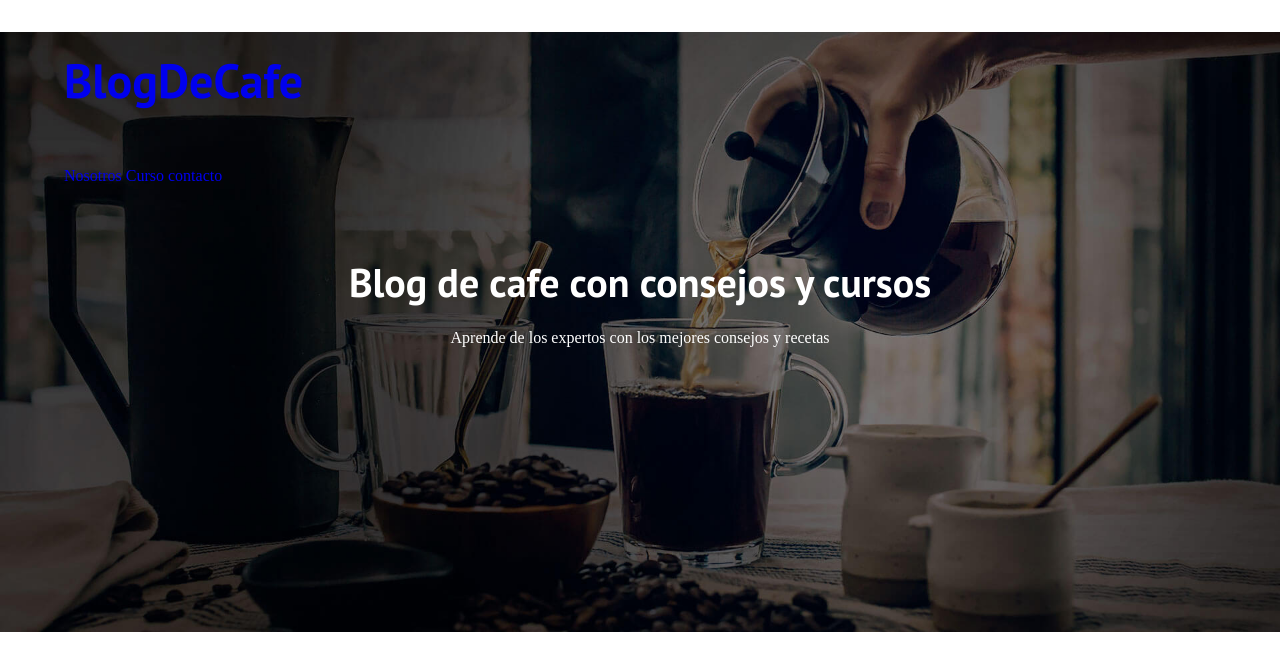
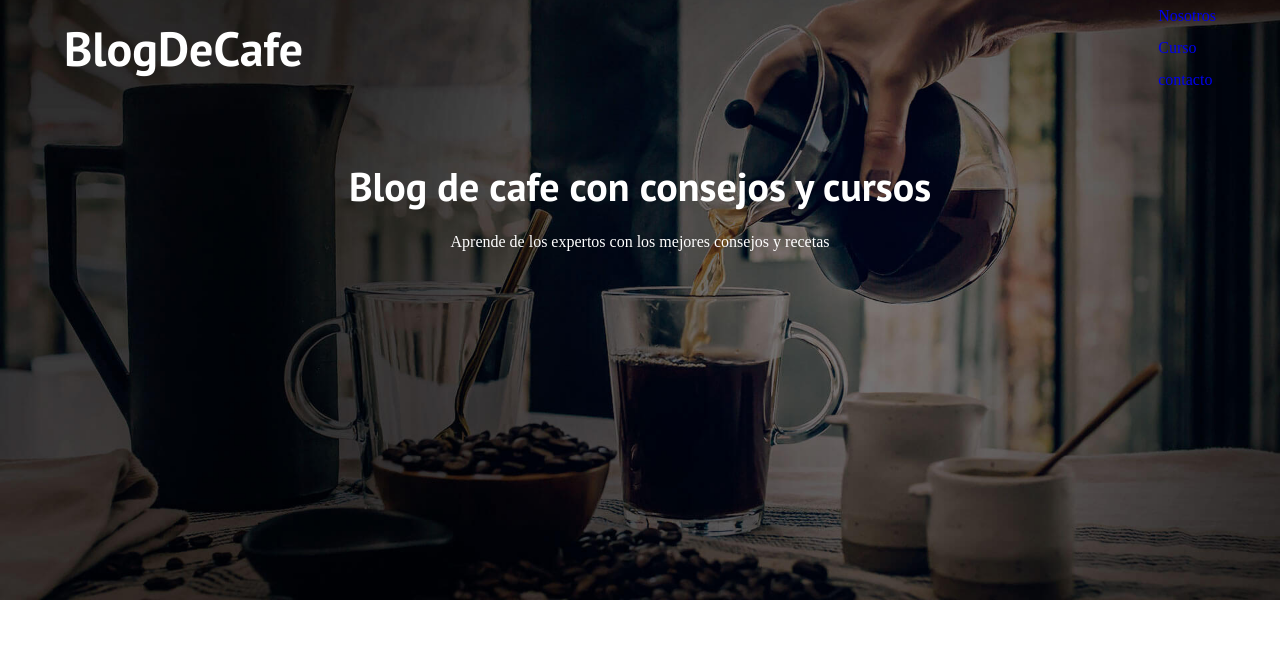
Before and after one commit to lucciano12/Dise-o-web-full, a PHP site: page / in a window 1280 px wide. Shown: the top 671 px of the page. Run offline with PHP 8.4, Linux system fonts and the light colour scheme.

Commit message:
17/01
Trabajo en el navbar

```diff
--- a/Introduccion HTML/blogdecafe_inicio/blogdecafe_inicio/css/style.css
+++ b/Introduccion HTML/blogdecafe_inicio/blogdecafe_inicio/css/style.css
@@ -26,57 +26,60 @@
 
 /**Globales**/
 
-.contenedor{
+.contenedor {
   max-width: 120rem;
   width: 90%;
   margin: 0 auto;
 }
 
-a{
+a {
   text-decoration: none; /* Quitamos el interlineado */
 }
 
-h1, h2, h3, h4{
+h1,
+h2,
+h3,
+h4 {
   font-family: var(--fuenteHeading);
 }
 
-h1{
+h1 {
   font-size: 4.8rem;
 }
 
-h2{
+h2 {
   font-size: 4rem;
 }
 
-h3{
+h3 {
   font-size: 3.2rem;
 }
 
-h4{
+h4 {
   font-size: 2.8rem;
 }
 
-img{
+img {
   max-width: 100%;
 }
 
 /**Utilidades**/
 
-.no-margin{
+.no-margin {
   margin: 0; /* Es para quitar ciertos margenes que aplica el navegador */
 }
 
-.no-padding{
+.no-padding {
   padding: 0;
 }
 
-.centrar-texto{
-  text-align: center;
+.centrar-texto {
+  text-align: center; /* Texto centrado */
 }
 
 /*Header*/
 
-.header{
+.header {
   background-image: url(../img/banner.jpg);
   height: 60rem;
   background-size: cover; /* Para que tome todo el espacio disponible la imagen */
@@ -84,12 +87,34 @@
   background-position: center center; /* La imagen se centra horizontalmente y verticalmente */
 }
 
-.header__texto{
+.header__texto {
   text-align: center; /* Texto centrado */
   color: var(--blanco);
   margin-top: 5rem;
 }
 
-.barra{
+@media (min-width: 768px) {
+  .barra {
+    display: flex;
+    justify-content: space-between; /* Ordenar el contenido orizontalmente,
+      y just.. es para tener el elemento el lado derecho y izquierdo */
+    align-items: center; /* Alineamos verticalmente los contenido */
+  }
+}
+
+.logo{
+  color: var(--blanco);
+}
+
+.logo_nombre{
+  font-weight: 400; /* Peso de la fuente (El tamaño) */
+}
+
+.logo__bold{
+  font-weight: 700; /* Peso de la fuente (El tamaño) */
+}
+
+.navegacion__enlace{
+  display: block; /* Se despliegan los elemento hacia abajo o horizontalmente */
 
 }
--- a/Introduccion HTML/blogdecafe_inicio/blogdecafe_inicio/index.html
+++ b/Introduccion HTML/blogdecafe_inicio/blogdecafe_inicio/index.html
@@ -20,13 +20,13 @@
     <div class="contenedor">
       <div class="barra">
         <a class="logo" href="index.html">
-          <h1 class="logo__nombre">Blog<span class="logo__bold">DeCafe</span></h1>
+          <h1 class="logo__nombre no-margin centrar-texto">Blog<span class="logo__bold">DeCafe</span></h1>
         </a> <!-- Es un enlace dado que al apretar la "imagen" te envia al home de la pagina -->
 
         <nav class="navegacion">
-          <a href="nosotros.html" class="navegacion">Nosotros</a>
-          <a href="curso.html" class="navegacion">Curso</a>
-          <a href="contacto.html" class="navegacion">contacto</a>
+          <a href="nosotros.html" class="navegacion__enlace">Nosotros</a>
+          <a href="curso.html" class="navegacion__enlace">Curso</a>
+          <a href="contacto.html" class="navegacion__enlace">contacto</a>
         </nav>
 
       </div>
```
Also changed, not shown: Introduccion HTML/freelancer_inicio/css/normalize.css.
